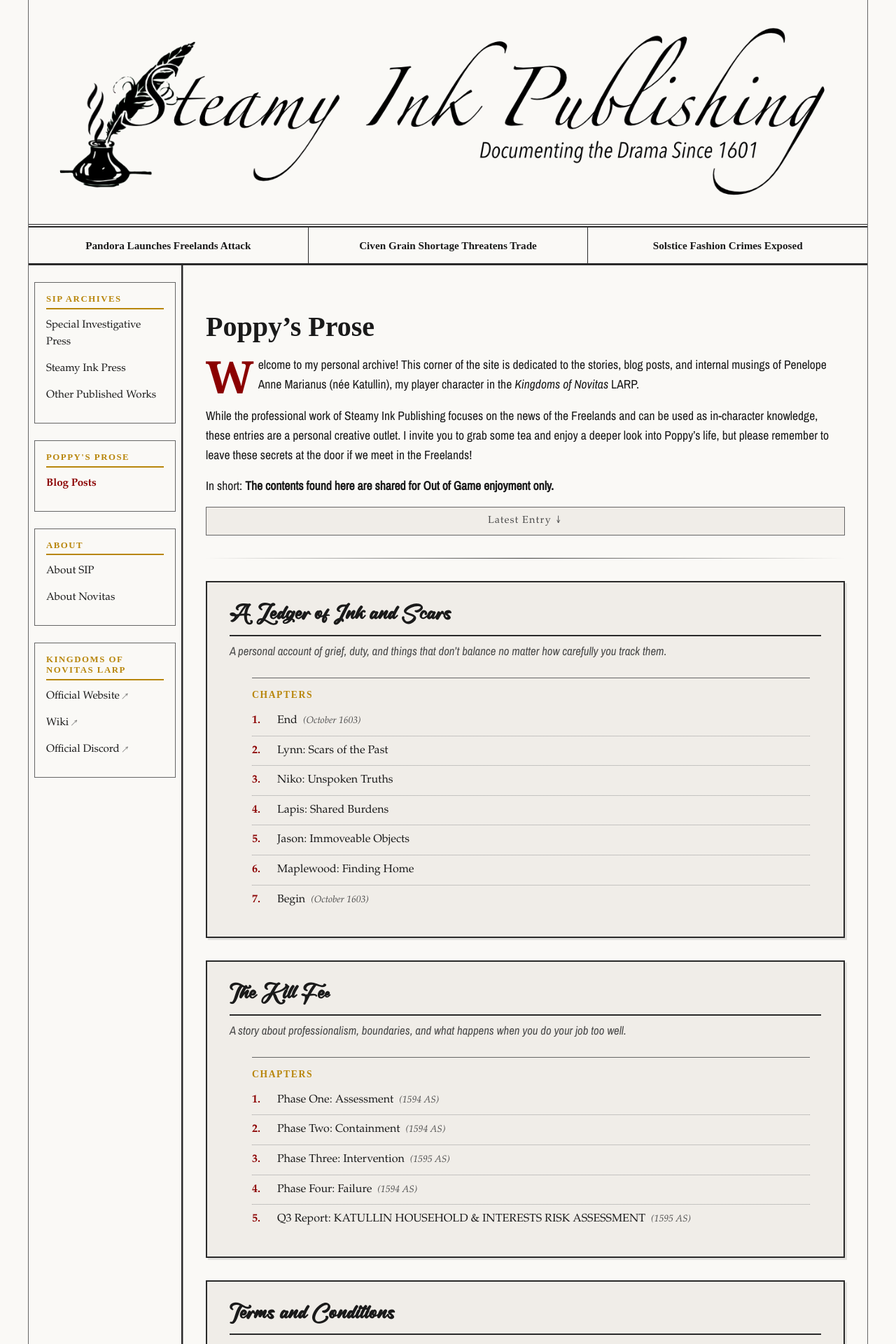
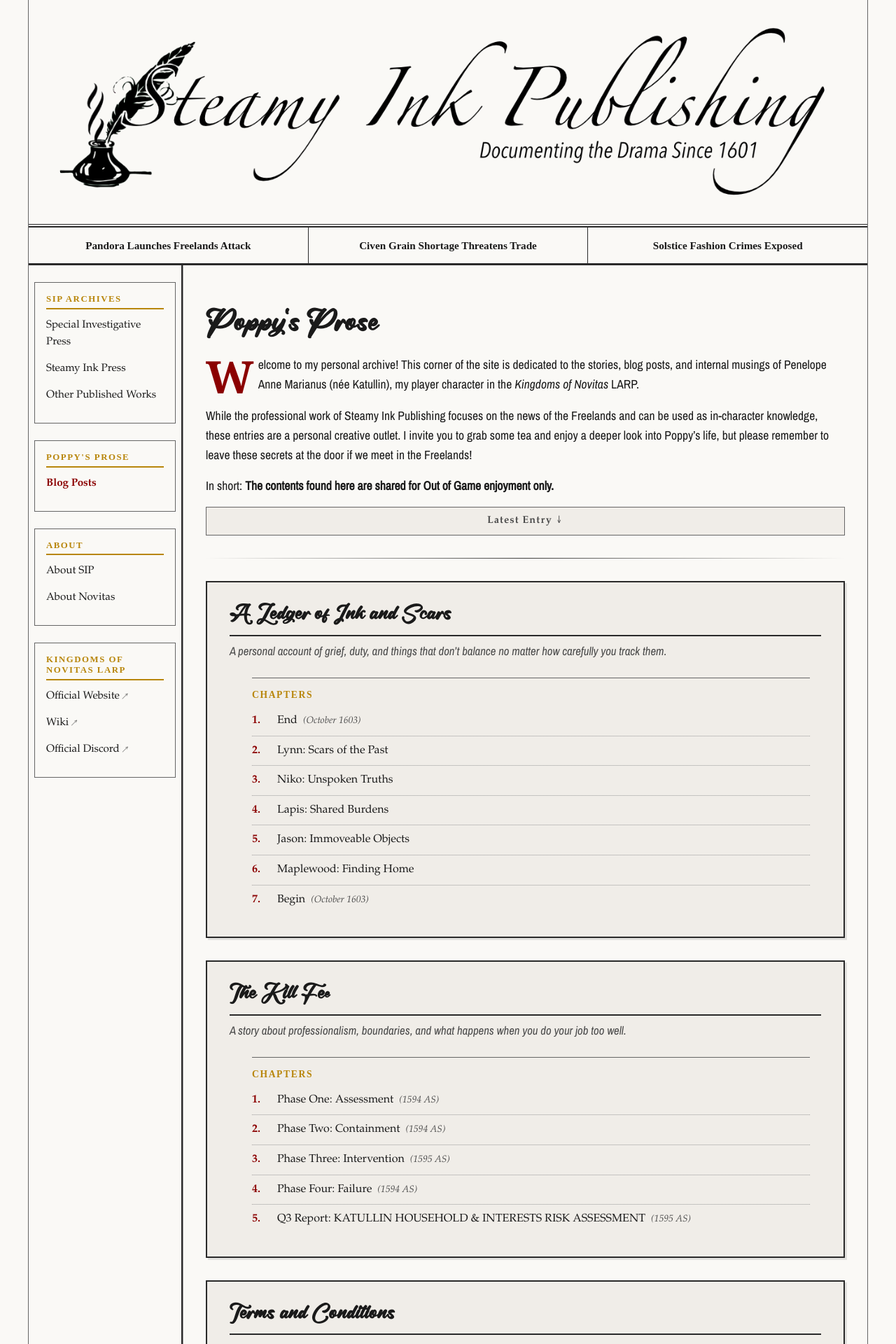
Before and after one commit to ftkatyowser/steamy-ink, a Jekyll site: the page built from blog.md, in a window 1280 px wide. Shown: the top 1920 px of the page at 70% size. Built offline with Jekyll 4.4.1, drawn with Linux system fonts in a browser that asks for light colours.

Commit message:
font change, bold latest entry

```diff
--- a/assets/css/style.css
+++ b/assets/css/style.css
@@ -1102,6 +1102,7 @@
   display: block;
   width: 100%;
   text-align: center;
+  font-weight: 700;
   padding: var(--spacing-sm) var(--spacing-md);
   background-color: var(--bg-parchment-dark);
   border: 1px solid var(--border-medium);
--- a/blog.md
+++ b/blog.md
@@ -4,7 +4,7 @@
 description: Personal writings and reflections from Poppy.
 permalink: /blog/
 ---
-# Poppy's Prose
+<h1 style="font-family: var(--font-blog-header);">Poppy's Prose</h1>
 
 <p class="drop-cap">Welcome to my personal archive! This corner of the site is dedicated to the stories, blog posts, and internal musings of Penelope Anne Marianus (n&eacute;e Katullin), my player character in the <em>Kingdoms of Novitas</em> LARP.</p>
 
```
